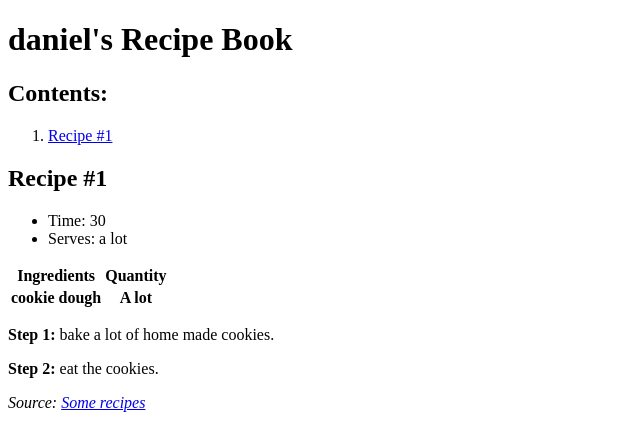
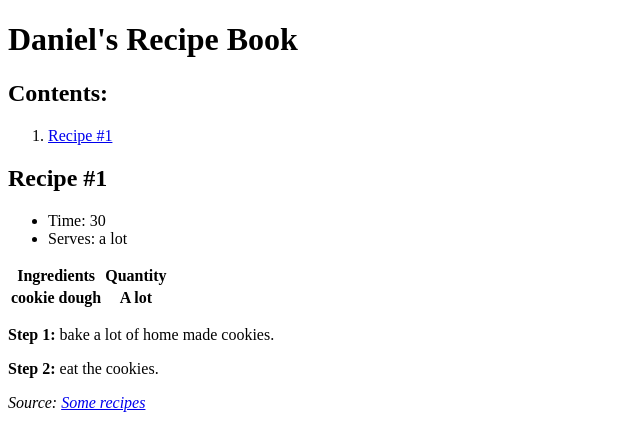
Before and after one commit to DanielSavin/DanielSavinWebsite, a plain HTML site: page index.html in a window 1280 px wide. Shown: the whole page, without its empty margins (0-640 px from the left). Drawn offline with Linux system fonts and the light colour scheme.

Commit message:
capitalized D

```diff
--- a/index.html
+++ b/index.html
@@ -22,7 +22,7 @@
     </head>
     <body>
 
-        <h1>daniel's Recipe Book</h1>
+        <h1>Daniel's Recipe Book</h1>
 
         <h2>Contents:</h2>
 
```
